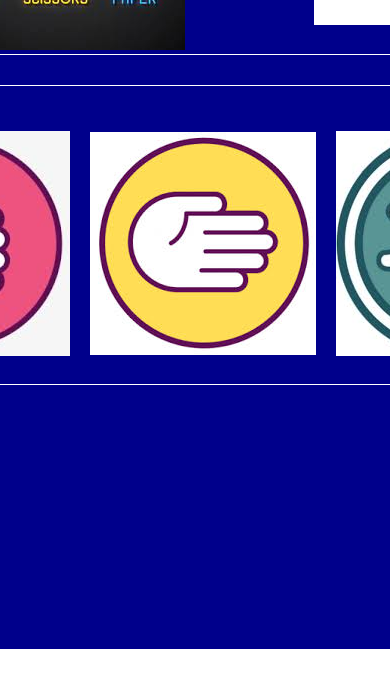
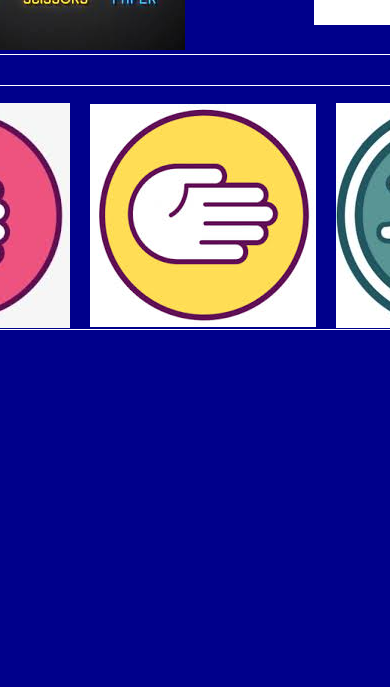
Before and after one commit to Namyaasingh/Rock, a plain HTML site: page Desktop/RockPaper/index.html in a window 390 px wide. Shown: the part 195-882 px from the top of the page. Before the commit the page ends 844 px from the top, so only its background shows below. Drawn offline with Linux system fonts and the light colour scheme.

Commit message:
first commit

```diff
--- a/Desktop/RockPaper/index.html
+++ b/Desktop/RockPaper/index.html
@@ -64,7 +64,7 @@
 
 
 
-    <script src="rock.js"></script>
+    <script src="ind.js"></script>
 </body>
 
 </html>
--- a/Desktop/RockPaper/rock.css
+++ b/Desktop/RockPaper/rock.css
@@ -112,11 +112,11 @@
     text-align: center;
 }
 
-.userhand h1{
+.userhand h1 {
     margin-right: 100px;
 }
 
-.computerhand h1{
+.computerhand h1 {
     margin-right: 80px;
 }
 
@@ -158,37 +158,25 @@
 }
 
 
-/* @media only screen and (min-width:768px){ */
-    /* .Firstbox {
-        width: 115vw;
-        background-color: darkblue;
-        height: 120vh;
+@media(max-width:768px) {
+    .Secondbox {
+        width: 760px;
+        height: 245px;
+    }
+
+    .Firstbox {
+        width: 100vw;
+        height: 118vh;
         display: flex;
-        flex-direction: column;
-        align-items: center;} */
-
-        /* .Secondbox {
-            width: 750px;
-            height: 300px;
-            display: flex;
-            justify-content: center;
-            margin-top: 100px;
-            background-position: center;
-            margin: 30px;
-            padding-left: 45px;
-            align-items: center;
-            border: 1px white solid;
 
 
-        }
-        .Contest {
-            width: 900px;
-            display: none;
-            margin-top: 50px;
+    }
 
+    .Contest {
+        width: 550px;
+    }
+}
 
-        }
-
+@media(max-width:425px){
 
 }
-  */
```
Also changed, not shown: Desktop/RockPaper/ind.js (renamed from Desktop/RockPaper/index.js), Desktop/RockPaper/rectamgle.png (deleted).
